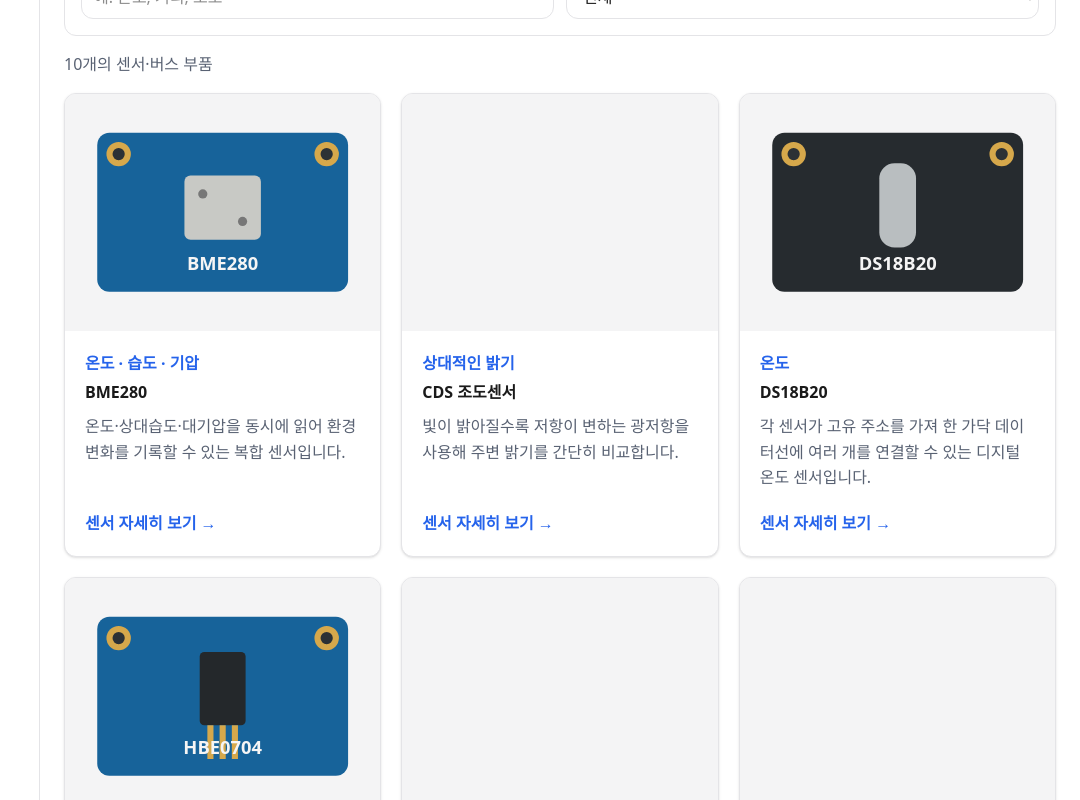
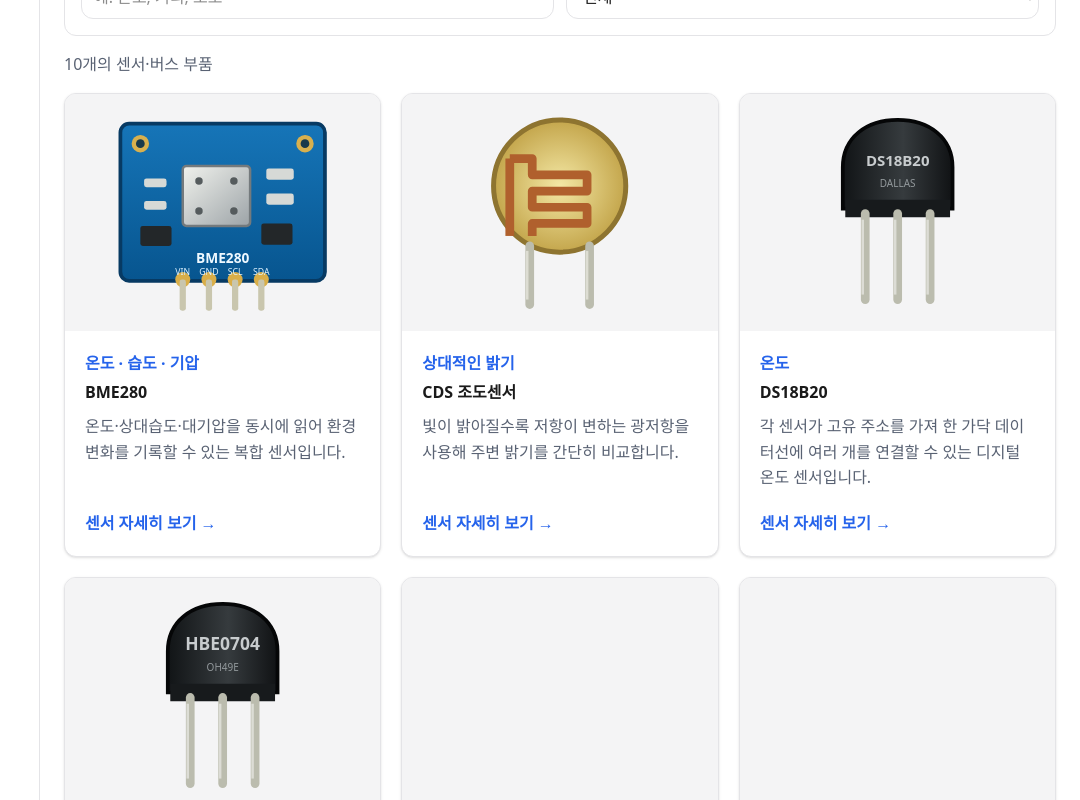
Before and after one commit to sehunYang/How_To_Use_Arduino, a React (Vite) app: page /sensors in a window 1280 px wide. Shown: the part 280-1080 px from the top of the page, without its empty margins (200-1280 px from the left). Built offline with nearby package versions, Linux system fonts and the light colour scheme.

Commit message:
fix: render sensor previews at true scale

```diff
--- a/src/components/SensorCard.tsx
+++ b/src/components/SensorCard.tsx
@@ -14,7 +14,7 @@
 }) {
   return (
     <article className="flex h-full flex-col overflow-hidden rounded-card border border-border bg-background shadow-sm">
-      <div className="aspect-[4/3] bg-muted-background p-5">
+      <div className="aspect-[4/3] overflow-hidden bg-muted-background p-2">
         <SensorVisual sensorId={sensor.id} />
       </div>
       <div className="flex flex-1 flex-col p-5">
--- a/src/components/SensorVisual.tsx
+++ b/src/components/SensorVisual.tsx
@@ -1,42 +1,101 @@
-import { createElement } from 'react'
+import { createElement, type CSSProperties, type ReactNode } from 'react'
 import '@wokwi/elements/dist/esm/mpu6050-element.js'
 import '@wokwi/elements/dist/esm/hc-sr04-element.js'
 import '@wokwi/elements/dist/esm/pir-motion-sensor-element.js'
-import '@wokwi/elements/dist/esm/photoresistor-sensor-element.js'
 import { Ina219Part, Tca9548aPart, Tsl2591Part } from './wokwiParts'
 
 const nativeParts: Record<string, string> = {
   mpu6050: 'wokwi-mpu6050',
-  cds: 'wokwi-photoresistor-sensor',
   'hc-sr501': 'wokwi-pir-motion-sensor',
   'hc-sr04': 'wokwi-hc-sr04',
 }
 
-function ModuleBoard({ label, kind }: { label: string; kind: 'bme' | 'temperature' | 'hall' }) {
+const nativeScale: Record<string, number> = {
+  mpu6050: 1.55,
+  'hc-sr501': 1.45,
+  'hc-sr04': 1.32,
+}
+
+function FullFrame({ children }: { children: ReactNode }) {
+  return <svg viewBox="0 0 240 170" className="block size-full" aria-hidden="true">{children}</svg>
+}
+
+function Bme280Visual() {
   return (
-    <svg viewBox="0 0 180 120" className="size-full" aria-hidden="true">
-      <rect x="8" y="8" width="164" height="104" rx="8" fill={kind === 'temperature' ? '#262b2f' : '#17639a'} />
-      <circle cx="22" cy="22" r="8" fill="#d6a84b" /><circle cx="22" cy="22" r="4" fill="#2c3135" />
-      <circle cx="158" cy="22" r="8" fill="#d6a84b" /><circle cx="158" cy="22" r="4" fill="#2c3135" />
-      {kind === 'temperature' && <rect x="78" y="28" width="24" height="55" rx="10" fill="#b9bec0" />}
-      {kind === 'bme' && <><rect x="65" y="36" width="50" height="42" rx="4" fill="#c8c9c5" /><circle cx="77" cy="48" r="3" fill="#777" /><circle cx="103" cy="66" r="3" fill="#777" /></>}
-      {kind === 'hall' && <><rect x="75" y="31" width="30" height="48" rx="3" fill="#24282b" /><path d="M82 79v22m8-22v22m8-22v22" stroke="#d6a84b" strokeWidth="4" /></>}
-      <text x="90" y="98" textAnchor="middle" fill="#f5f5f5" fontSize="12" fontWeight="700">{label}</text>
-    </svg>
+    <FullFrame>
+      <defs>
+        <linearGradient id="bme-board" x1="0" x2="0" y1="0" y2="1"><stop stopColor="#1675b8" /><stop offset="1" stopColor="#07558f" /></linearGradient>
+        <linearGradient id="bme-chip" x1="0" x2="1" y1="0" y2="1"><stop stopColor="#f1f2ed" /><stop offset="1" stopColor="#9ca3a7" /></linearGradient>
+      </defs>
+      <rect x="38" y="14" width="164" height="126" rx="7" fill="url(#bme-board)" stroke="#073a63" strokeWidth="3" />
+      <circle cx="54" cy="30" r="7" fill="#d8b04e" /><circle cx="54" cy="30" r="3.5" fill="#18394b" />
+      <circle cx="186" cy="30" r="7" fill="#d8b04e" /><circle cx="186" cy="30" r="3.5" fill="#18394b" />
+      <rect x="88" y="48" width="54" height="48" rx="3" fill="url(#bme-chip)" stroke="#747a7d" strokeWidth="2" />
+      <circle cx="101" cy="60" r="3" fill="#555b5d" /><circle cx="129" cy="60" r="3" fill="#555b5d" />
+      <circle cx="101" cy="84" r="3" fill="#555b5d" /><circle cx="129" cy="84" r="3" fill="#555b5d" />
+      <g fill="#d6d9d6">
+        <rect x="57" y="58" width="18" height="7" rx="2" /><rect x="57" y="76" width="18" height="7" rx="2" />
+        <rect x="155" y="50" width="22" height="9" rx="2" /><rect x="155" y="70" width="22" height="9" rx="2" />
+      </g>
+      <g fill="#232729"><rect x="54" y="96" width="25" height="16" rx="2" /><rect x="151" y="94" width="25" height="17" rx="2" /></g>
+      <text x="120" y="126" textAnchor="middle" fill="#eef8ff" fontSize="11" fontWeight="700">BME280</text>
+      {[0, 1, 2, 3].map((index) => <g key={index}><circle cx={88 + index * 21} cy="139" r="6" fill="#d9ae48" /><rect x={85.5 + index * 21} y="139" width="5" height="25" rx="2" fill="#c9c6ae" /></g>)}
+      <g fill="#dff3ff" fontSize="7" textAnchor="middle"><text x="88" y="135">VIN</text><text x="109" y="135">GND</text><text x="130" y="135">SCL</text><text x="151" y="135">SDA</text></g>
+    </FullFrame>
   )
+}
+
+function To92Visual({ label }: { label: string }) {
+  const gradientId = `to92-${label}`
+  return (
+    <FullFrame>
+      <defs><linearGradient id={gradientId} x1="0" x2="1" y1="0" y2="0"><stop stopColor="#111416" /><stop offset=".55" stopColor="#363b3e" /><stop offset="1" stopColor="#101214" /></linearGradient></defs>
+      <path d="M76 82V49c0-24 19-38 44-38s44 14 44 38v33z" fill={`url(#${gradientId})`} stroke="#050607" strokeWidth="3" />
+      <path d="M78 75h84v14H78z" fill="#171a1c" />
+      <text x="120" y="48" textAnchor="middle" fill="#c8ccce" fontSize={label === 'DS18B20' ? 12 : 14} fontWeight="700">{label}</text>
+      <text x="120" y="65" textAnchor="middle" fill="#93999c" fontSize="8">{label === 'DS18B20' ? 'DALLAS' : 'OH49E'}</text>
+      <g stroke="#bbbcae" strokeWidth="7" strokeLinecap="round"><path d="M94 86v69" /><path d="M120 86v69" /><path d="M146 86v69" /></g>
+      <g stroke="#eeeeea" strokeWidth="2" opacity=".65"><path d="M92 91v60" /><path d="M118 91v60" /><path d="M144 91v60" /></g>
+    </FullFrame>
+  )
+}
+
+function CdsVisual() {
+  return (
+    <FullFrame>
+      <defs><radialGradient id="cds-face"><stop stopColor="#f4e8a5" /><stop offset="1" stopColor="#c4a64c" /></radialGradient></defs>
+      <circle cx="120" cy="64" r="53" fill="url(#cds-face)" stroke="#8e7430" strokeWidth="4" />
+      <path d="M80 42h18v13h44v13H98v13h44v13H98v10" fill="none" stroke="#b0602d" strokeWidth="7" strokeLinejoin="round" />
+      <path d="M80 42v62" fill="none" stroke="#b0602d" strokeWidth="7" />
+      <g stroke="#bbbcae" strokeWidth="7" strokeLinecap="round"><path d="M96 112v47" /><path d="M144 112v47" /></g>
+      <g stroke="#f0f0e8" strokeWidth="2" opacity=".65"><path d="M94 116v39" /><path d="M142 116v39" /></g>
+    </FullFrame>
+  )
+}
+
+function NativeVisual({ sensorId, tag }: { sensorId: string; tag: string }) {
+  const style: CSSProperties = {
+    display: 'block',
+    width: '100%',
+    height: '100%',
+    transform: `scale(${nativeScale[sensorId] ?? 1})`,
+    transformOrigin: 'center',
+  }
+  return createElement(tag, { style })
 }
 
 export function SensorVisual({ sensorId }: { sensorId: string }) {
   const native = nativeParts[sensorId]
   return (
-    <div className="grid size-full place-items-center" aria-hidden="true">
-      {native && createElement(native, { style: { width: '80%', height: '80%', display: 'block' } })}
+    <div className="grid size-full place-items-center overflow-hidden" aria-hidden="true">
+      {native && <NativeVisual sensorId={sensorId} tag={native} />}
       {sensorId === 'ina219' && <Ina219Part />}
       {sensorId === 'tsl2591' && <Tsl2591Part />}
       {sensorId === 'tca9548a' && <Tca9548aPart />}
-      {sensorId === 'bme280' && <ModuleBoard label="BME280" kind="bme" />}
-      {sensorId === 'ds18b20' && <ModuleBoard label="DS18B20" kind="temperature" />}
-      {sensorId === 'hbe0704' && <ModuleBoard label="HBE0704" kind="hall" />}
+      {sensorId === 'bme280' && <Bme280Visual />}
+      {sensorId === 'ds18b20' && <To92Visual label="DS18B20" />}
+      {sensorId === 'hbe0704' && <To92Visual label="HBE0704" />}
+      {sensorId === 'cds' && <CdsVisual />}
     </div>
   )
 }
```
Also changed, not shown: 1 other file (tests, documents, lock files or other folders).
